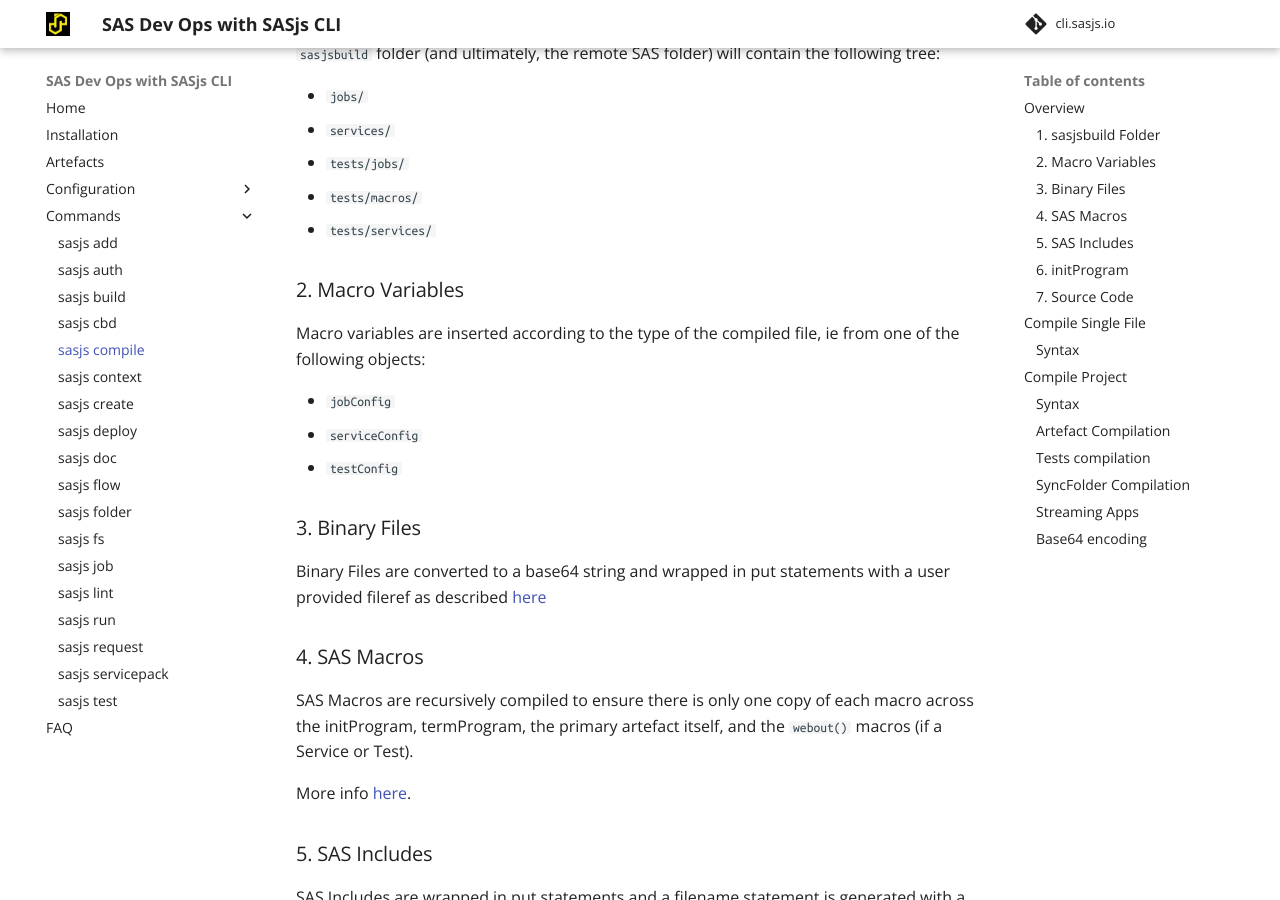
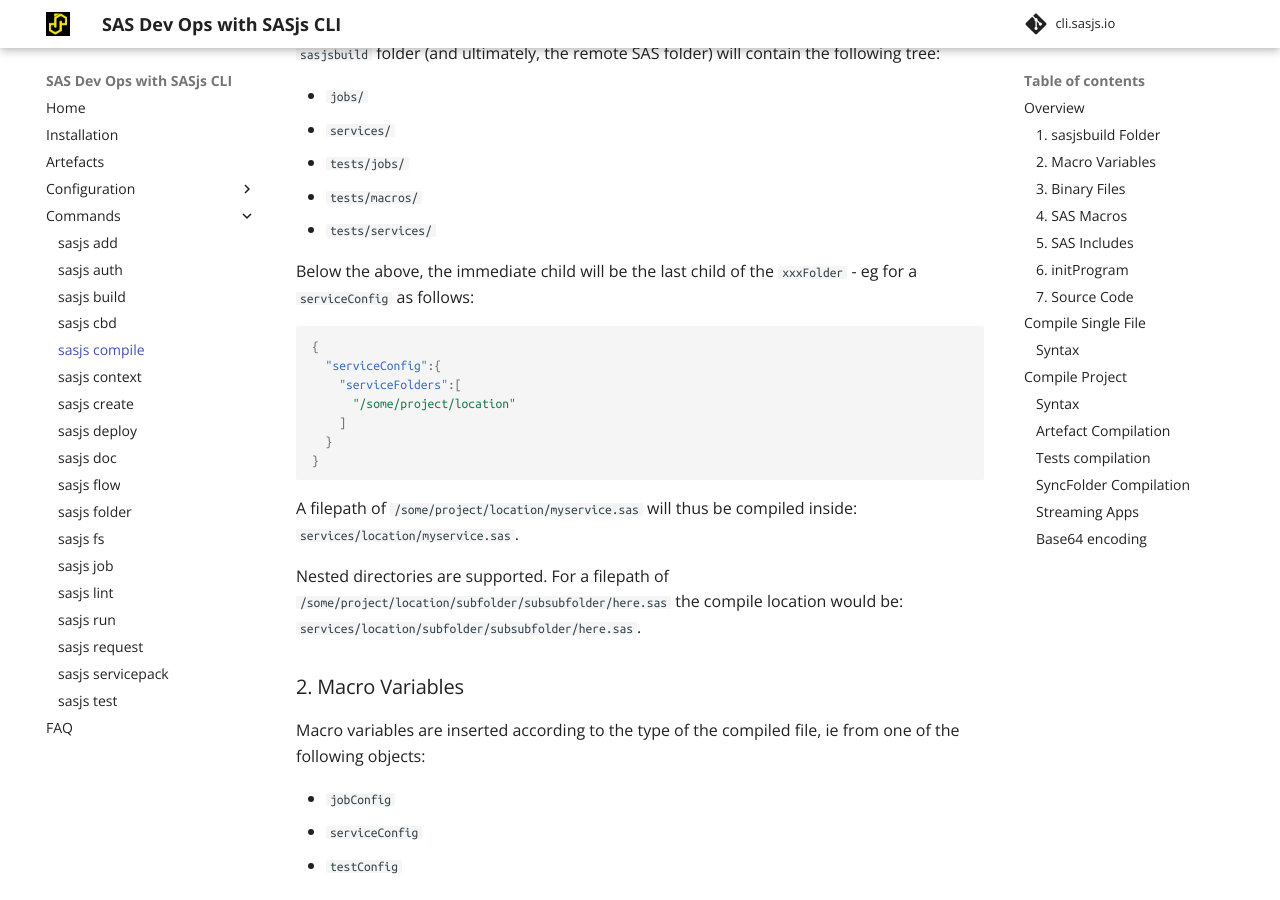
Before and after one commit to sasjs/cli.sasjs.io, an MkDocs documentation site: the page built from docs/compile.md, in a window 1280 px wide and 900 px high, scrolled down 3833 px. Built offline with MkDocs 1.6.1 and Material for MkDocs 9.7.7, drawn with Linux system fonts in a browser that asks for light colours; comment, search, counter and statistics services are not loaded.

Commit message:
chore: automated commit

````diff
--- a/docs/compile.md
+++ b/docs/compile.md
@@ -50,6 +50,22 @@
 * `tests/jobs/`
 * `tests/macros/`
 * `tests/services/`
+
+Below the above, the immediate child will be the last child of the `xxxFolder` - eg for a `serviceConfig` as follows:
+
+```json
+{
+  "serviceConfig":{
+    "serviceFolders":[
+      "/some/project/location"
+    ]
+  }
+}
+```
+
+A filepath of `/some/project/location/myservice.sas` will thus be compiled inside: `services/location/myservice.sas`.
+
+Nested directories are supported.  For a filepath of `/some/project/location/subfolder/subsubfolder/here.sas` the compile location would be: `services/location/subfolder/subsubfolder/here.sas`.
 
 ### 2. Macro Variables
 
````
